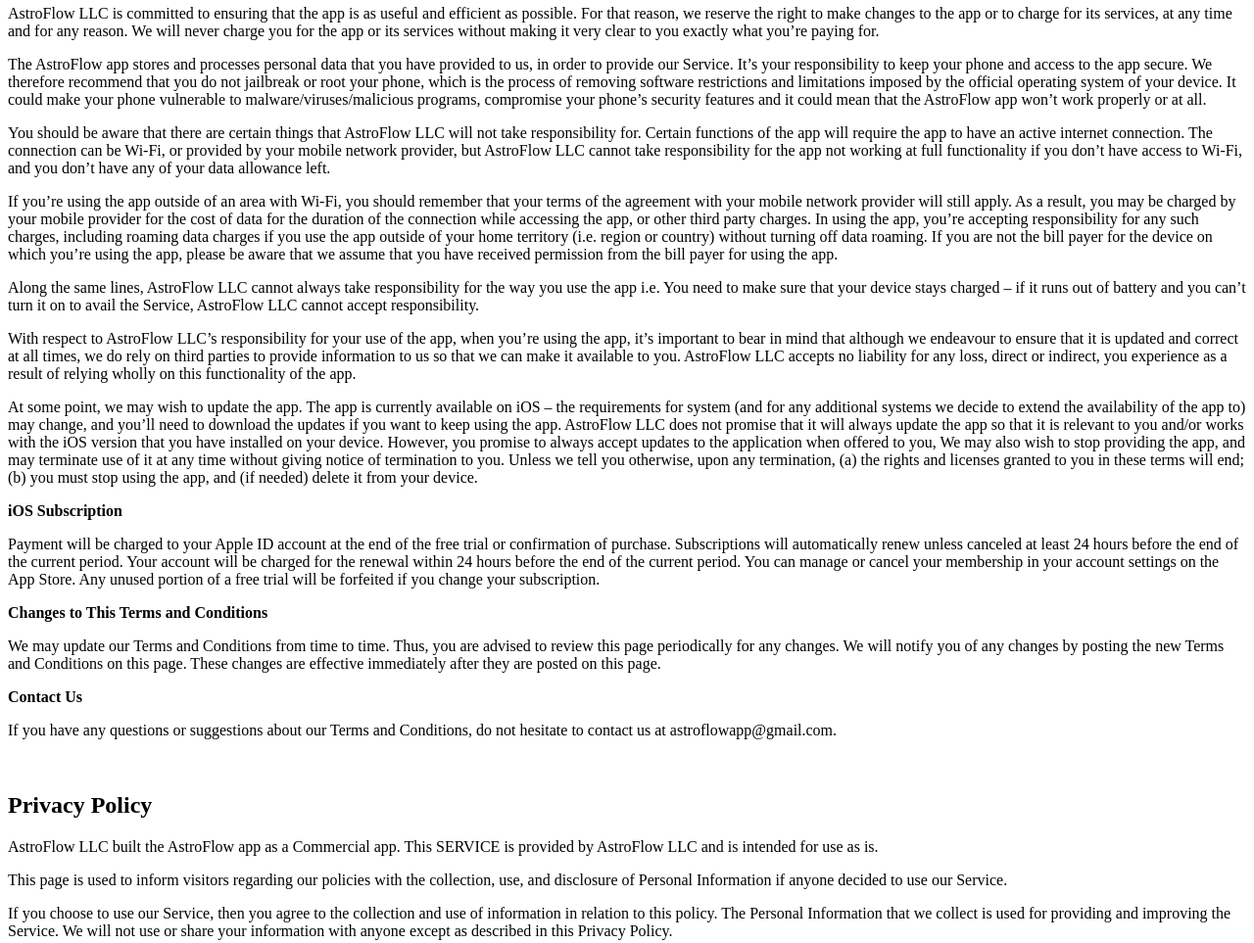
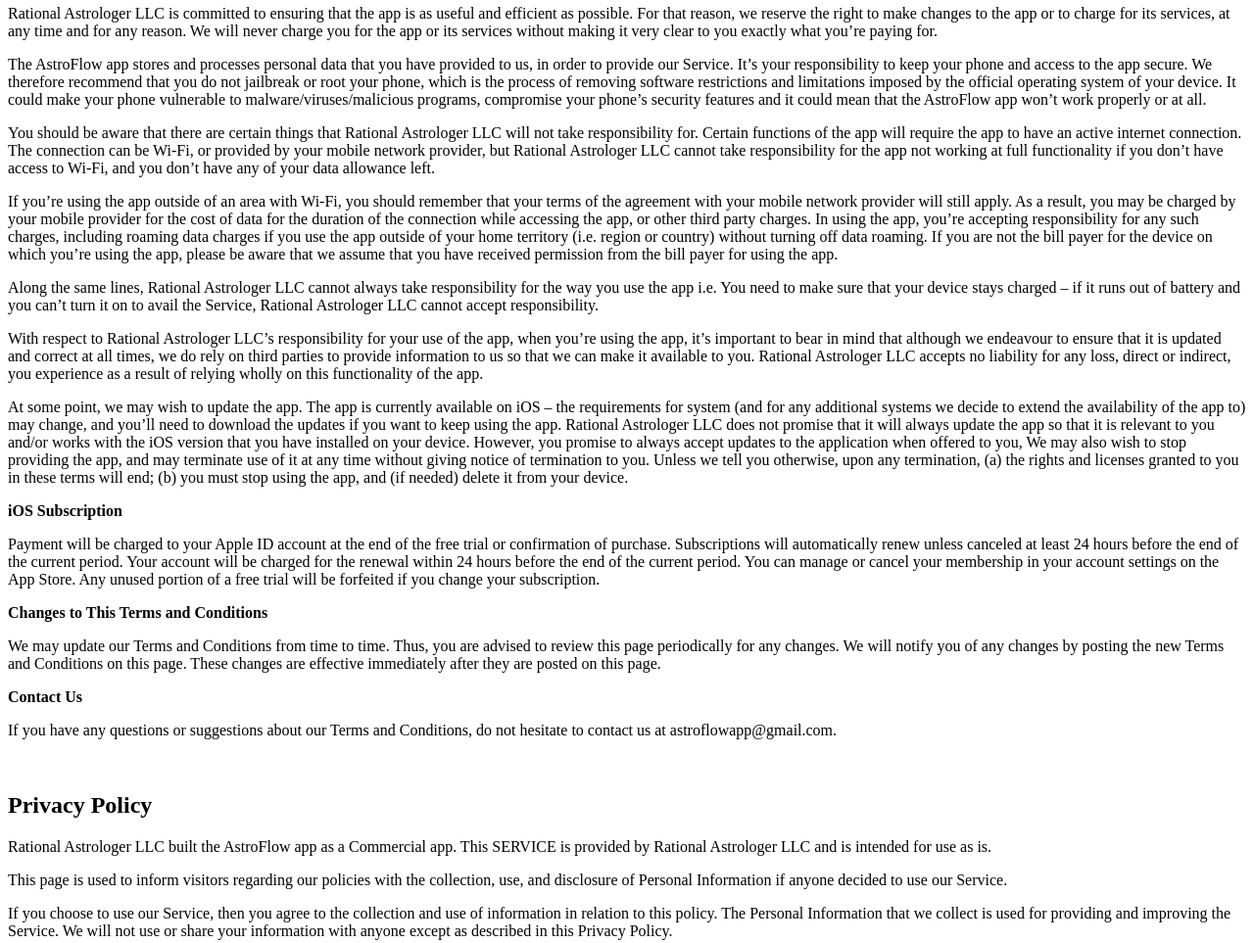
Before and after one commit to astroflow/website, a plain HTML site: page legal/index.html in a window 1280 px wide. Shown: the part 120-1083 px from the top of the page at 98% size. Drawn offline with Linux system fonts and the light colour scheme.

Commit message:
Update index.html

```diff
--- a/legal/index.html
+++ b/legal/index.html
@@ -1,13 +1,13 @@
 <h2>Terms &amp; Conditions</h2>
-<p>By downloading or using the app, these terms will automatically apply to you &ndash; you should make sure therefore that you read them carefully before using the app. You&rsquo;re not allowed to copy, or modify the app, any part of the app, or our trademarks in any way. You&rsquo;re not allowed to attempt to extract the source code of the app, and you also shouldn&rsquo;t try to translate the app into other languages, or make derivative versions. The app itself, and all the trade marks, copyright, database rights and other intellectual property rights related to it, still belong to AstroFlow LLC.</p>
-<p>AstroFlow LLC is committed to ensuring that the app is as useful and efficient as possible. For that reason, we reserve the right to make changes to the app or to charge for its services, at any time and for any reason. We will never charge you for the app or its services without making it very clear to you exactly what you&rsquo;re paying for.</p>
+<p>By downloading or using the app, these terms will automatically apply to you &ndash; you should make sure therefore that you read them carefully before using the app. You&rsquo;re not allowed to copy, or modify the app, any part of the app, or our trademarks in any way. You&rsquo;re not allowed to attempt to extract the source code of the app, and you also shouldn&rsquo;t try to translate the app into other languages, or make derivative versions. The app itself, and all the trade marks, copyright, database rights and other intellectual property rights related to it, still belong to Rational Astrologer LLC.</p>
+<p>Rational Astrologer LLC is committed to ensuring that the app is as useful and efficient as possible. For that reason, we reserve the right to make changes to the app or to charge for its services, at any time and for any reason. We will never charge you for the app or its services without making it very clear to you exactly what you&rsquo;re paying for.</p>
 <p>The AstroFlow app stores and processes personal data that you have provided to us, in order to provide our Service. It&rsquo;s your responsibility to keep your phone and access to the app secure. We therefore recommend that you do not jailbreak or root your phone, which is the process of removing software restrictions and limitations imposed by the official operating system of your device. It could make your phone vulnerable to malware/viruses/malicious programs, compromise your phone&rsquo;s security features and it could mean that the AstroFlow app won&rsquo;t work properly or at all.</p>
-<p>You should be aware that there are certain things that AstroFlow LLC will not take responsibility for. Certain functions of the app will require the app to have an active internet connection. The connection can be Wi-Fi, or provided by your mobile network provider, but AstroFlow LLC cannot take responsibility for the app not working at full functionality if you don&rsquo;t have access to Wi-Fi, and you don&rsquo;t have any of your data allowance left.</p>
+<p>You should be aware that there are certain things that Rational Astrologer LLC will not take responsibility for. Certain functions of the app will require the app to have an active internet connection. The connection can be Wi-Fi, or provided by your mobile network provider, but Rational Astrologer LLC cannot take responsibility for the app not working at full functionality if you don&rsquo;t have access to Wi-Fi, and you don&rsquo;t have any of your data allowance left.</p>
 <p></p>
 <p>If you&rsquo;re using the app outside of an area with Wi-Fi, you should remember that your terms of the agreement with your mobile network provider will still apply. As a result, you may be charged by your mobile provider for the cost of data for the duration of the connection while accessing the app, or other third party charges. In using the app, you&rsquo;re accepting responsibility for any such charges, including roaming data charges if you use the app outside of your home territory (i.e. region or country) without turning off data roaming. If you are not the bill payer for the device on which you&rsquo;re using the app, please be aware that we assume that you have received permission from the bill payer for using the app.</p>
-<p>Along the same lines, AstroFlow LLC cannot always take responsibility for the way you use the app i.e. You need to make sure that your device stays charged &ndash; if it runs out of battery and you can&rsquo;t turn it on to avail the Service, AstroFlow LLC cannot accept responsibility.</p>
-<p>With respect to AstroFlow LLC&rsquo;s responsibility for your use of the app, when you&rsquo;re using the app, it&rsquo;s important to bear in mind that although we endeavour to ensure that it is updated and correct at all times, we do rely on third parties to provide information to us so that we can make it available to you. AstroFlow LLC accepts no liability for any loss, direct or indirect, you experience as a result of relying wholly on this functionality of the app.</p>
-<p>At some point, we may wish to update the app. The app is currently available on iOS &ndash; the requirements for system (and for any additional systems we decide to extend the availability of the app to) may change, and you&rsquo;ll need to download the updates if you want to keep using the app. AstroFlow LLC does not promise that it will always update the app so that it is relevant to you and/or works with the iOS version that you have installed on your device. However, you promise to always accept updates to the application when offered to you, We may also wish to stop providing the app, and may terminate use of it at any time without giving notice of termination to you. Unless we tell you otherwise, upon any termination, (a) the rights and licenses granted to you in these terms will end; (b) you must stop using the app, and (if needed) delete it from your device.</p>
+<p>Along the same lines, Rational Astrologer LLC cannot always take responsibility for the way you use the app i.e. You need to make sure that your device stays charged &ndash; if it runs out of battery and you can&rsquo;t turn it on to avail the Service, Rational Astrologer LLC cannot accept responsibility.</p>
+<p>With respect to Rational Astrologer LLC&rsquo;s responsibility for your use of the app, when you&rsquo;re using the app, it&rsquo;s important to bear in mind that although we endeavour to ensure that it is updated and correct at all times, we do rely on third parties to provide information to us so that we can make it available to you. Rational Astrologer LLC accepts no liability for any loss, direct or indirect, you experience as a result of relying wholly on this functionality of the app.</p>
+<p>At some point, we may wish to update the app. The app is currently available on iOS &ndash; the requirements for system (and for any additional systems we decide to extend the availability of the app to) may change, and you&rsquo;ll need to download the updates if you want to keep using the app. Rational Astrologer LLC does not promise that it will always update the app so that it is relevant to you and/or works with the iOS version that you have installed on your device. However, you promise to always accept updates to the application when offered to you, We may also wish to stop providing the app, and may terminate use of it at any time without giving notice of termination to you. Unless we tell you otherwise, upon any termination, (a) the rights and licenses granted to you in these terms will end; (b) you must stop using the app, and (if needed) delete it from your device.</p>
 <p><strong>iOS Subscription</strong></p>
 <p>Payment will be charged to your Apple ID account at the end of the free trial or confirmation of purchase. Subscriptions will automatically renew unless canceled at least 24 hours before the end of the current period. Your account will be charged for the renewal within 24 hours before the end of the current period. You can manage or cancel your membership in your account settings on the App Store. Any unused portion of a free trial will be forfeited if you change your subscription.</p>
 <p><strong>Changes to This Terms and Conditions</strong></p>
@@ -16,7 +16,7 @@
 <p>If you have any questions or suggestions about our Terms and Conditions, do not hesitate to contact us at astroflowapp@gmail.com.</p>
 <p>&nbsp;</p>
 <h2>Privacy Policy</h2>
-<p>AstroFlow LLC built the AstroFlow app as a Commercial app. This SERVICE is provided by AstroFlow LLC and is intended for use as is.</p>
+<p>Rational Astrologer LLC built the AstroFlow app as a Commercial app. This SERVICE is provided by Rational Astrologer LLC and is intended for use as is.</p>
 <p>This page is used to inform visitors regarding our policies with the collection, use, and disclosure of Personal Information if anyone decided to use our Service.</p>
 <p>If you choose to use our Service, then you agree to the collection and use of information in relation to this policy. The Personal Information that we collect is used for providing and improving the Service. We will not use or share your information with anyone except as described in this Privacy Policy.</p>
 <p>The terms used in this Privacy Policy have the same meanings as in our Terms and Conditions, which is accessible at AstroFlow unless otherwise defined in this Privacy Policy.</p>
```
